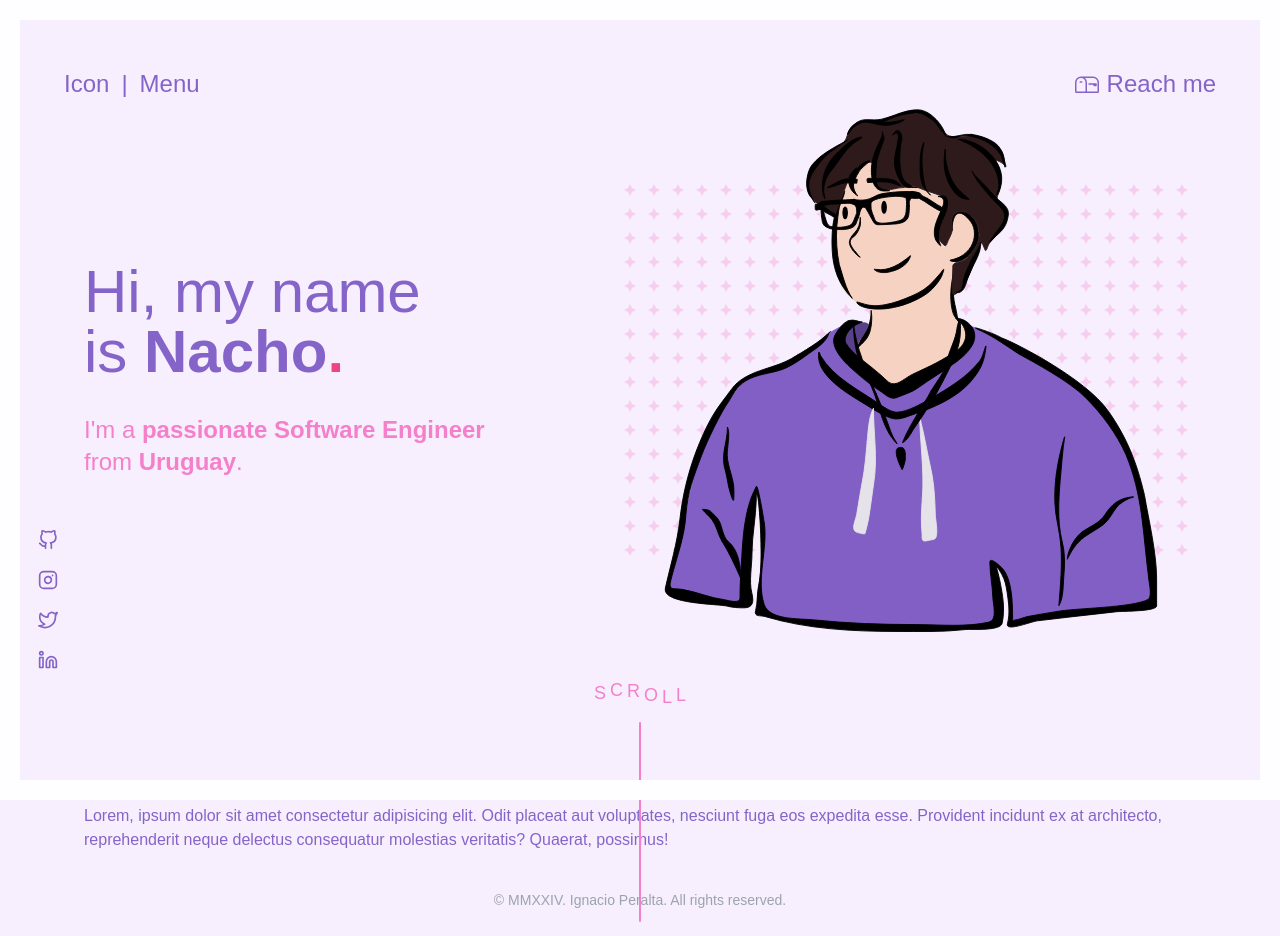
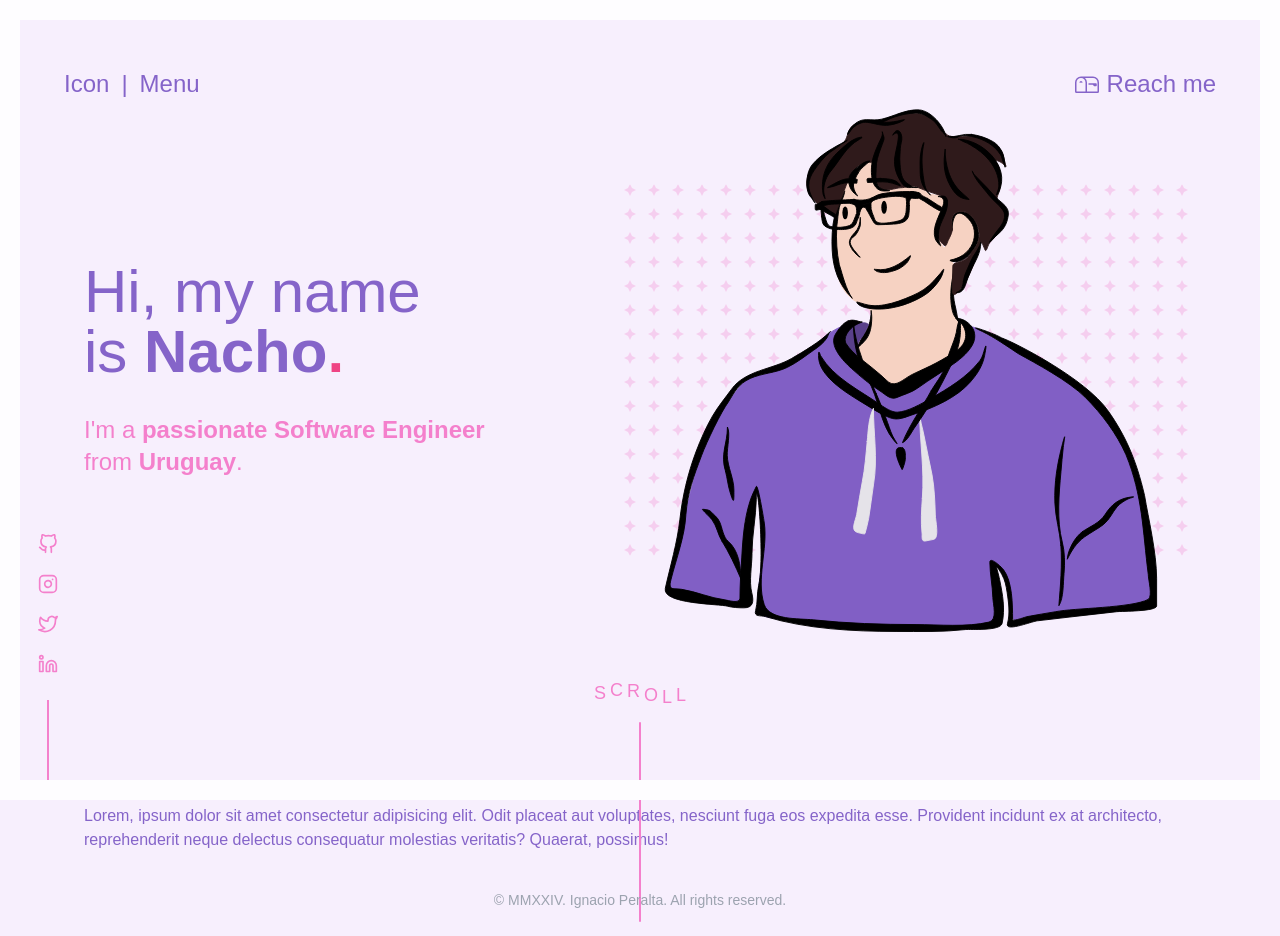
Before and after one commit to nachop51/Nachop51, a React (Vite) app: page / in a window 1280 px wide. Built offline with nearby package versions, Linux system fonts and the light colour scheme; a web font is replaced by a local one.

Commit message:
renaming, div -> nav

```diff
--- a/src/components/Media.css
+++ b/src/components/MediaIcons.css
@@ -1,6 +1,5 @@
 .media {
-  @apply w-10 fixed bottom-2.5 sm:bottom-5 left-2 sm:left-7 right-auto z-10 text-xl;
-  color: var(--pc);
+  @apply fixed w-10 bottom-2.5 sm:bottom-5 left-2 sm:left-7 right-auto z-10 text-xl text-primary;
 }
 
 .media__ul {
@@ -17,22 +16,19 @@
 }
 
 .media__ul li:hover a {
-  color: var(--pc-light);
+  @apply text-primary;
 }
 
 .media__ul li a {
-  @apply relative no-underline;
-  color: var(--sc-light);
+  @apply relative no-underline text-secondary;
   transition: var(--transition);
 }
 
 .media__ul li:last-of-type {
-  @apply mb-5;
+  @apply mb-4;
 }
 
 .media__ul::after {
   content: "";
-  width: 1px;
-  height: 80px;
-  background-color: var(--sc-light);
+  @apply w-0.5 h-20 bg-secondary;
 }
--- a/src/components/MediaIcons.tsx
+++ b/src/components/MediaIcons.tsx
@@ -1,8 +1,12 @@
-import './Media.css'
+import './MediaIcons.css'
 import { FiGithub, FiInstagram, FiTwitter, FiLinkedin } from 'react-icons/fi'
 
 const mediaIcons = [
-  { name: 'Github', link: 'https://github.com/Nachop51/', icon: <FiGithub /> },
+  {
+    name: 'Github',
+    link: 'https://github.com/Nachop51/',
+    icon: <FiGithub />
+  },
   {
     name: 'Instagram',
     link: 'https://instagram.com/nachop51/',
@@ -22,7 +26,7 @@ const mediaIcons = [
 
 const MediaIcons = () => {
   return (
-    <div className='media'>
+    <nav className='media'>
       <ul className='media__ul'>
         {
           mediaIcons.map(({ name, link, icon }) => (
@@ -34,7 +38,7 @@ const MediaIcons = () => {
           ))
         }
       </ul>
-    </div>
+    </nav>
   )
 }
 
```
